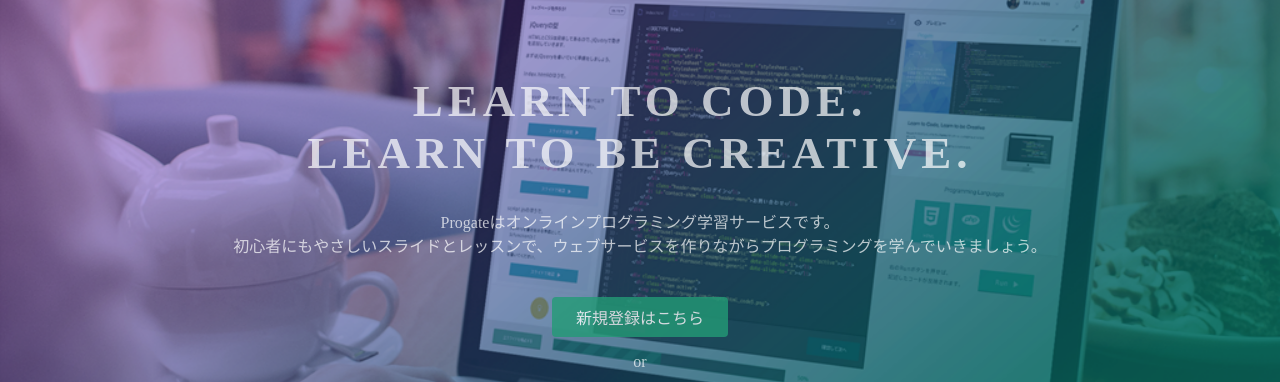
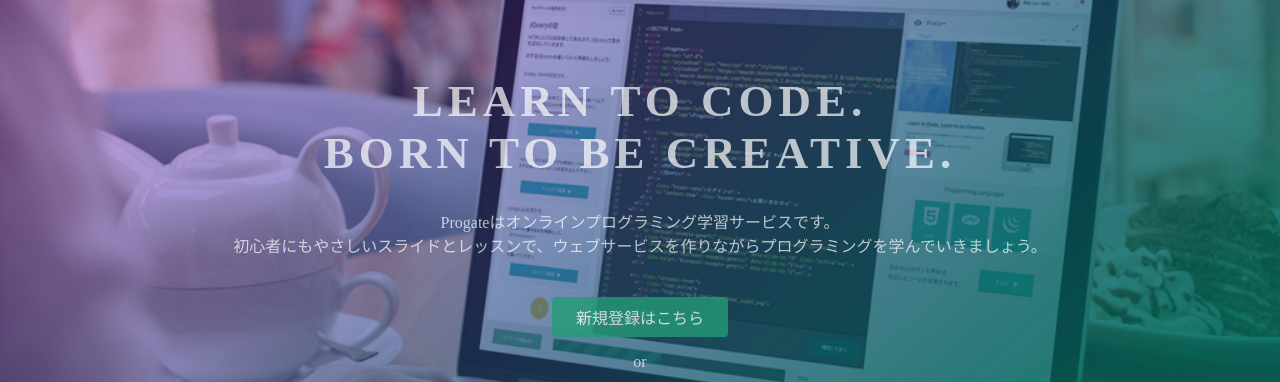
Before and after one commit to dicea5050/dicea5050, a plain HTML site: page index.html in a window 1280 px wide. Shown: the part 135-517 px from the top of the page. Drawn offline with Linux system fonts and the light colour scheme.

Commit message:
Update index.html

```diff
--- a/index.html
+++ b/index.html
@@ -23,7 +23,7 @@
   </header>
   <div class="top-wrapper">
     <div class="container">
-      <h1>LEARN TO CODE.<br>LEARN TO BE CREATIVE.</h1>
+      <h1>LEARN TO CODE.<br>BORN TO BE CREATIVE.</h1>
       <p>Progateはオンラインプログラミング学習サービスです。<br>初心者にもやさしいスライドとレッスンで、ウェブサービスを作りながらプログラミングを学んでいきましょう。</p>
       <div class="btn-wrapper">
         <a href="#" class="btn signup">新規登録はこちら</a>
```
